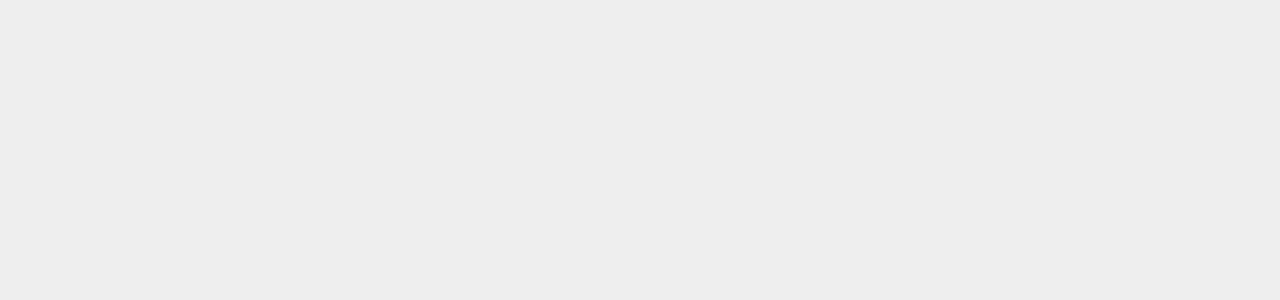
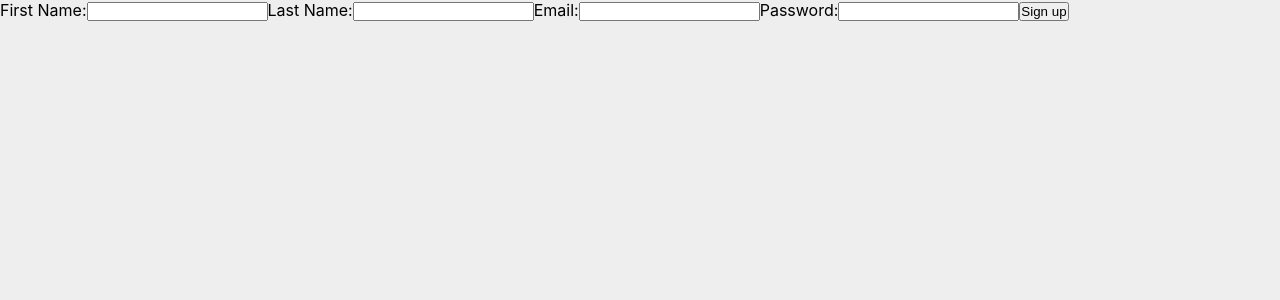
Before and after one commit to anthonycg/eatWithYourEyesFinal, a React (Create React App) app: page /register in a window 1280 px wide. Before the commit this address had no page. Shown: the top 300 px of the page. Built offline with nearby package versions, Linux system fonts and the light colour scheme.

Commit message:
front-end init set up  for user login/reg done

```diff
--- a/src/App.js
+++ b/src/App.js
@@ -4,6 +4,8 @@ import {BrowserRouter, Route, Routes} from "react-router-dom";
 import Search from "./components/Search"
 import Images from './components/Images';
 import Details from './components/Details';
+import Registration from "./components/Registration";
+import Login from "./components/Login";
 import Main from './views/Main';
 
 
@@ -15,6 +17,8 @@ function App() {
         <Routes>
           <Route element={<Main />} path="/"></Route>
           <Route element={<Details/>} path="/details"></Route>
+          <Route element={<Login/>} path="/login"></Route>
+          <Route element={<Registration/>} path="/register"></Route>
         </Routes>
       </BrowserRouter>
     </div>
--- a/src/components/Images.js
+++ b/src/components/Images.js
@@ -14,17 +14,18 @@ const Images = (props) => {
     // setModal(!modal);
 
     const toggleModal = React.useCallback(
+
         (index) => () => {
             console.log(index)
-          setModal({ isOpen: true, imageId: index });
-          axios.get("https://cors-anywhere.herokuapp.com/http://opentable.herokuapp.com/api/cities")
-          .then( (res) => {
-            console.log(res)
-        })
-        .catch((err) => {
-            console.log(err)
-            console.log("error occured")
-        })
+            setModal({ isOpen: true, imageId: index });
+        //   axios.get("https://cors-anywhere.herokuapp.com/http://opentable.herokuapp.com/api/cities")
+        //   .then( (res) => {
+        //     console.log(res)
+        // })
+        // .catch((err) => {
+        //     console.log(err)
+        //     console.log("error occured")
+        // })
         },
         []
       );
@@ -38,13 +39,13 @@ const Images = (props) => {
             <div className="image-gallery">
                 {photos.map((photo, index) => {
                     if (modal.isOpen === false) {
-                        return (<button key={index} style={{cursor: 'pointer'}} onClick={toggleModal(index)}>
+                        return (<a href="#/"><button key={index} style={{cursor: 'pointer'}} onClick={toggleModal(index)}>
                                 <img key={index} src={photo.image_url}
                                 alt="food item within a grid of other food items">
-                                </img></button>)
+                                </img></button></a>)
                     } else {
                     return <div className="modal" >
-                        <div onClick={closeModal} className="overlay"></div>
+                        <a href="#/"><div onClick={closeModal} className="overlay"></div></a>
                             <div className="modal-content">
                                 <h2 key={index}>{photos[modal.imageId].name}</h2>
                                     <img src={photos[modal.imageId].image_url} alt="single food item"></img>
--- /dev/null
+++ b/src/components/Login.js
@@ -0,0 +1,19 @@
+import React from "react";
+import { useState } from "react";
+
+const Login = () => {
+    const [email, setEmail] = useState();
+    const [password, setPassword] = useState();
+
+    return (
+        <div>
+            <label>Email:</label>
+            <input onChange={(e)=> {setEmail(e.target.value)}}></input>
+            <label>Password:</label>
+            <input onChange={(e)=> {setPassword(e.target.value)}}></input>
+            <button type="submit">Login</button>
+        </div>
+    )
+}
+
+export default Login;
--- /dev/null
+++ b/src/components/Registration.js
@@ -0,0 +1,25 @@
+import React from "react";
+import { useState } from "react";
+
+const Registration = () => {
+    const [email, setEmail] = useState("");
+    const [password, setPassword] = useState("");
+    const [firstName, setFirstName] = useState("");
+    const [lastName, setLastName] = useState("");
+
+    return (
+        <div>
+            <label>First Name:</label>
+            <input onChange={(e)=> {setFirstName(e.target.value)}}></input>
+            <label>Last Name:</label>
+            <input onChange={(e)=> {setLastName(e.target.value)}}></input>
+            <label>Email:</label>
+            <input onChange={(e)=> {setEmail(e.target.value)}}></input>
+            <label>Password:</label>
+            <input onChange={(e)=> {setPassword(e.target.value)}}></input>
+            <button type="submit">Sign up</button>
+        </div>
+    )
+}
+
+export default Registration;
```
